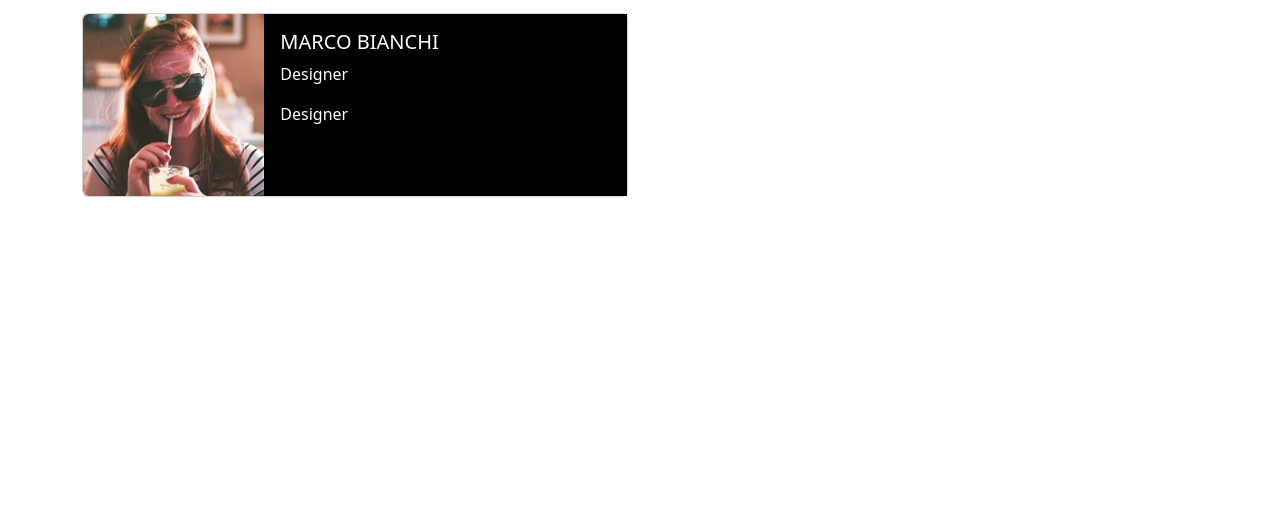
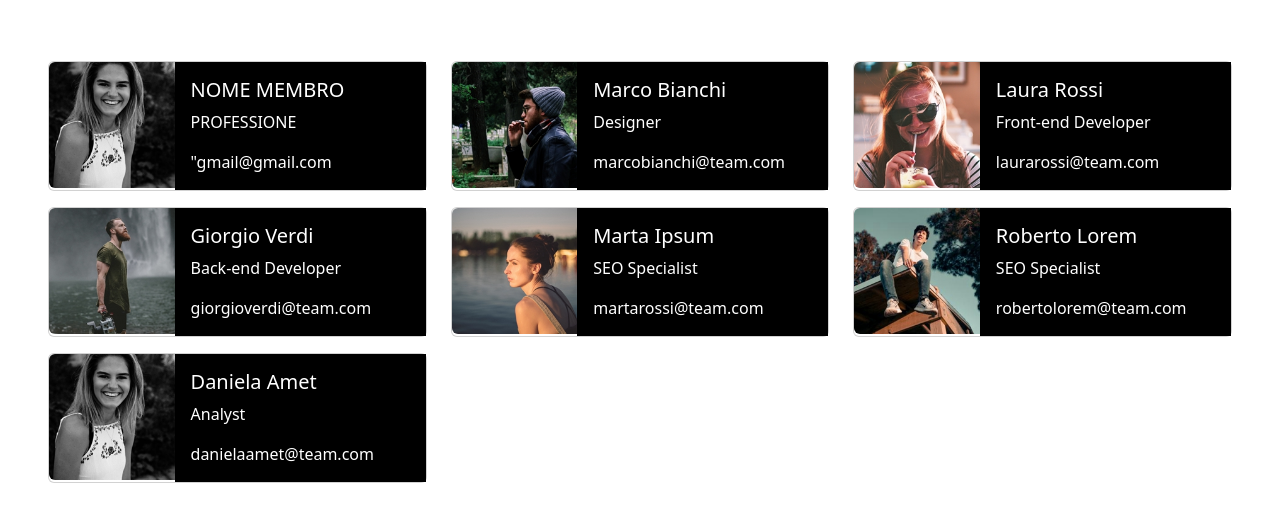
Before and after one commit to RiccardoDelrio/js-our-team, a plain HTML site: page idex.html in a window 1280 px wide. Shown: the part 186-708 px from the top of the page. Drawn offline with nearby package versions, Linux system fonts and the light colour scheme.

Commit message:
created a test card, and inserted it dynamically with js

```diff
--- a/idex.html
+++ b/idex.html
@@ -20,20 +20,20 @@
             </div>
         </div>
     </div>
-    <div class="container">
-        <div class="row">
-            <div class="col-6">
-                <div class="card mb-3">
+    <div class="p-5 m-auto">
+        <div class="row card-container">
+
+            <div class="col-4">
+                <div class="card mb-3" style="max-width: 540px;">
                     <div class="row g-0">
-                        <div class="col-4">
-                            <img src="./img/female1.png" class="img-fluid rounded-start" alt="...">
+                        <div class="col-md-4">
+                            <img src="./img/female3.png" class="img-fluid rounded-start" alt="...">
                         </div>
-                        <div class="col-8 bg-black">
-                            <div class="card-body  text-white">
-                                <h5 class="card-title">MARCO BIANCHI</h5>
-                                <p class="card-text">Designer</p>
-                                <p class="card-text">Designer</p>
-
+                        <div class="col-md-8 bg-black text-white">
+                            <div class="card-body ">
+                                <h5 class="card-title">NOME MEMBRO</h5>
+                                <p class="card-text">PROFESSIONE</p>
+                                <p class="card-text">"gmail@gmail.com</p>
                             </div>
                         </div>
                     </div>
@@ -55,6 +55,7 @@
     <script src="https://cdn.jsdelivr.net/npm/bootstrap@5.3.3/dist/js/bootstrap.bundle.min.js"
         integrity="sha384-YvpcrYf0tY3lHB60NNkmXc5s9fDVZLESaAA55NDzOxhy9GkcIdslK1eN7N6jIeHz"
         crossorigin="anonymous"></script>
+    <script src="./script.js"></script>
 </body>
 
 </html>
--- a/script.js
+++ b/script.js
@@ -36,3 +36,34 @@ const teamMembers = [
     img: "img/female3.png"
   }
 ];
+const rowEl = document.querySelector(".card-container")
+
+for (let i = 0; i < teamMembers.length; i++) {
+  const name = teamMembers[i].name
+  const role = teamMembers[i].role
+  const email = teamMembers[i].email
+  const img = teamMembers[i].img
+  addMarkup(img, name, role, email)
+
+}
+function addMarkup(img, name, role, email) {
+  rowEl.innerHTML += `
+    <div class="col-4">
+      <div class="card mb-3" style="max-width: 540px;">
+        <div class="row g-0">
+          <div class="col-md-4">
+            <img src="${img}" class="img-fluid rounded-start" alt="">
+          </div>
+          <div class="col-md-8 bg-black text-white">
+            <div class="card-body">
+              <h5 class="card-title">${name}</h5>
+              <p class="card-text">${role}</p>
+              <p class="card-text">${email}</p>
+            </div>
+          </div>
+        </div>
+      </div>
+    </div>
+  `
+
+}
```
